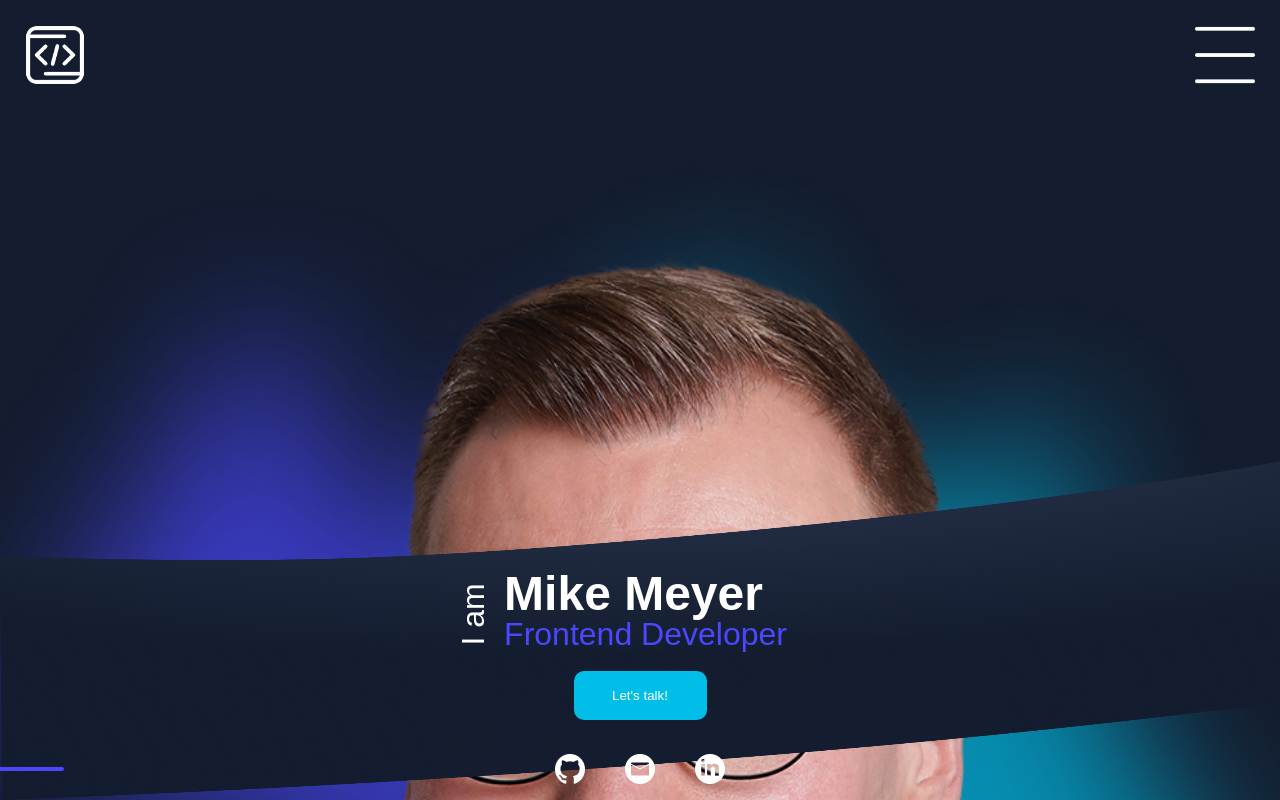
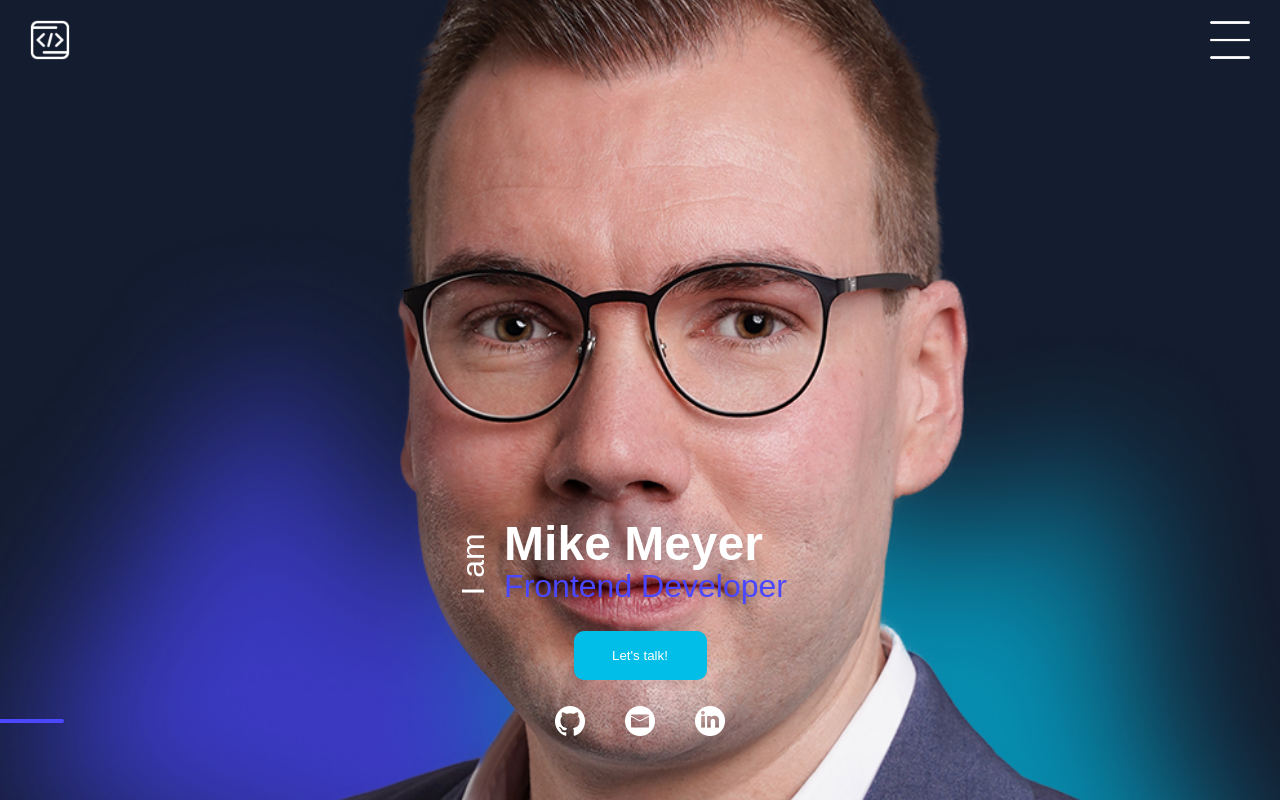
Before and after one commit to mikemeyer186/portfolio, an Angular app: page / in a window 1280 px wide. Built offline with nearby package versions, Linux system fonts and the light colour scheme; a web font is replaced by a local one.

Commit message:
main section improvements

```diff
--- a/src/app/header-mobile/header-mobile.component.scss
+++ b/src/app/header-mobile/header-mobile.component.scss
@@ -1,8 +1,8 @@
 .header-mobile {
   width: 100vw;
-  height: 110px;
+  height: 80px;
   color: var(--main-txt-color);
-  padding: 37px 25px;
+  padding: 15px 30px;
   display: flex;
   justify-content: space-between;
   align-items: center;
@@ -15,8 +15,8 @@
     justify-content: flex-start;
 
     img {
-      width: 60px;
-      height: 60px;
+      width: 40px;
+      height: 40px;
     }
   }
 
@@ -28,8 +28,8 @@
     cursor: pointer;
 
     img {
-      width: 60px;
-      height: 60px;
+      width: 40px;
+      height: 40px;
     }
   }
 }
--- a/src/app/header-mobile/header-mobile.component.ts
+++ b/src/app/header-mobile/header-mobile.component.ts
@@ -34,7 +34,7 @@ export class HeaderMobileComponent {
         clearInterval(openInterval);
         this.service.menuIsOpen = true;
       }
-    }, 75);
+    }, 100);
   }
 
   closeMenu() {
@@ -46,6 +46,6 @@ export class HeaderMobileComponent {
         clearInterval(closeInterval);
         this.service.menuIsOpen = false;
       }
-    }, 75);
+    }, 100);
   }
 }
--- a/src/app/main/main.component.scss
+++ b/src/app/main/main.component.scss
@@ -5,9 +5,11 @@
   height: 100vh;
 
   .main-image {
+    position: relative;
+    top: 60px;
+
     .main-blue-bg {
-      width: 120%;
-      height: 60%;
+      width: 125%;
       transform: translateX(-10%);
       opacity: 0.7;
     }
@@ -16,9 +18,8 @@
       width: 100%;
       object-fit: cover;
       position: absolute;
-      top: 0;
+      bottom: 0;
       left: 0;
-      transform: translateY(10%);
       z-index: 1;
     }
 
@@ -26,7 +27,7 @@
       width: 120%;
       height: 50%;
       position: absolute;
-      bottom: 0;
+      bottom: -80px;
       left: 0;
       z-index: 2;
     }
@@ -34,7 +35,7 @@
 
   .main-header {
     position: absolute;
-    bottom: 18%;
+    bottom: 24%;
     left: -2%;
     width: 100%;
     z-index: 3;
@@ -54,7 +55,7 @@
       flex-direction: column;
       justify-content: flex-start;
       align-items: flex-start;
-      line-height: 2.6rem;
+      line-height: 2.7rem;
 
       .main-header-right-name {
         font-size: 3rem;
@@ -70,7 +71,7 @@
 
   .main-button {
     position: absolute;
-    bottom: 10%;
+    bottom: 15%;
     left: 0;
     right: 0;
     z-index: 4;
@@ -96,7 +97,7 @@
     position: absolute;
     left: 0;
     right: 0;
-    bottom: 2%;
+    bottom: 8%;
     z-index: 5;
 
     .main-footer-mid {
--- a/src/app/menu-mobile/menu-mobile.component.scss
+++ b/src/app/menu-mobile/menu-mobile.component.scss
@@ -1,7 +1,9 @@
 .menu-mobile {
   width: 100vw;
   height: 100vh;
-  background-color: rgba(0, 0, 0, 0.5);
+  background-color: rgba(0, 0, 0, 0.7);
+  --webkit-backdrop-filter: blur(5px);
+  backdrop-filter: blur(5px);
   display: flex;
   align-items: center;
   justify-content: center;
--- a/src/styles.scss
+++ b/src/styles.scss
@@ -3,7 +3,7 @@
 :root {
   --main-bg-color: #141d2f;
   --main-txt-color: #ffffff;
-  --offset-header: 110px;
+  --offset-header: 80px;
   --sub-text-blue: #4b47ff;
 }
 
```
